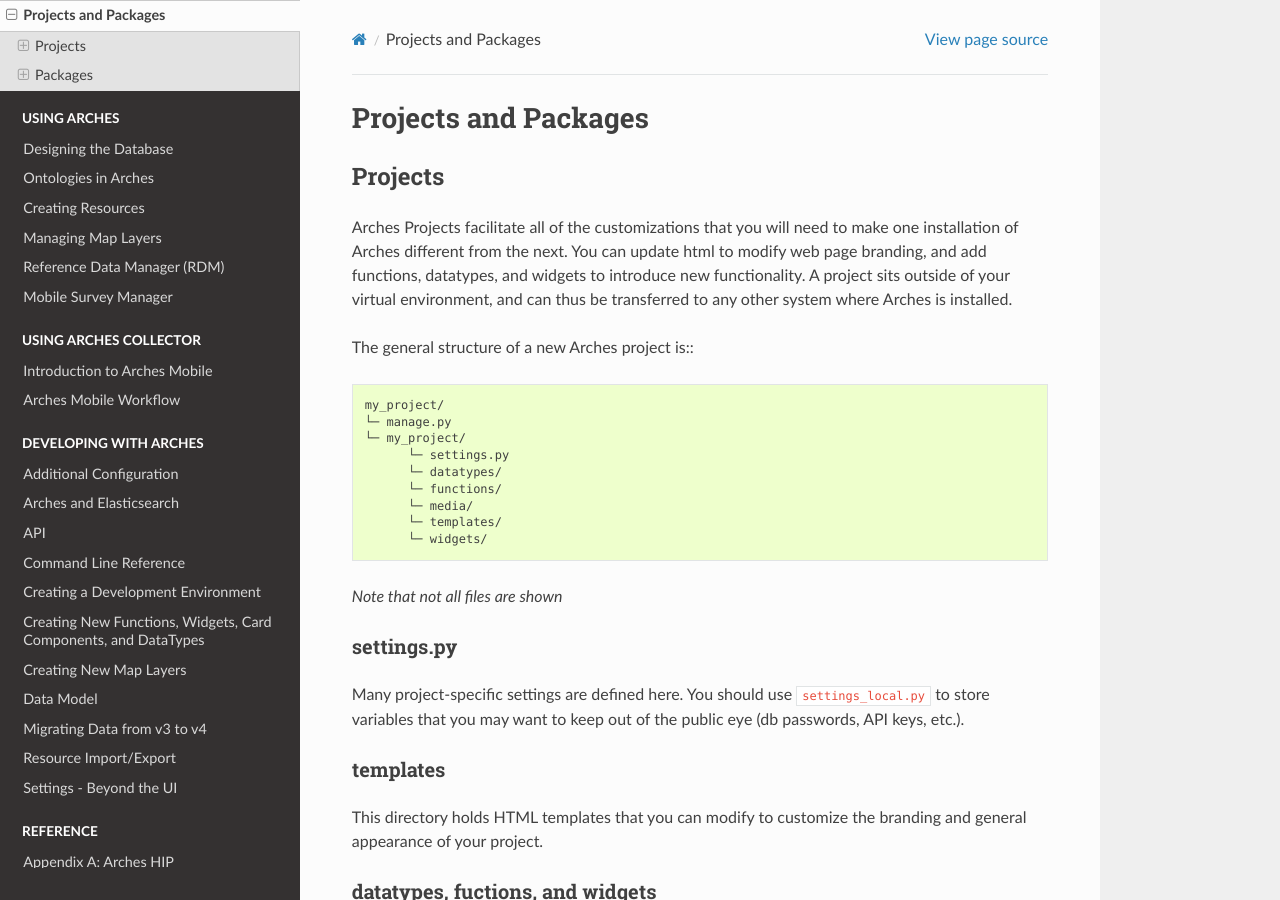
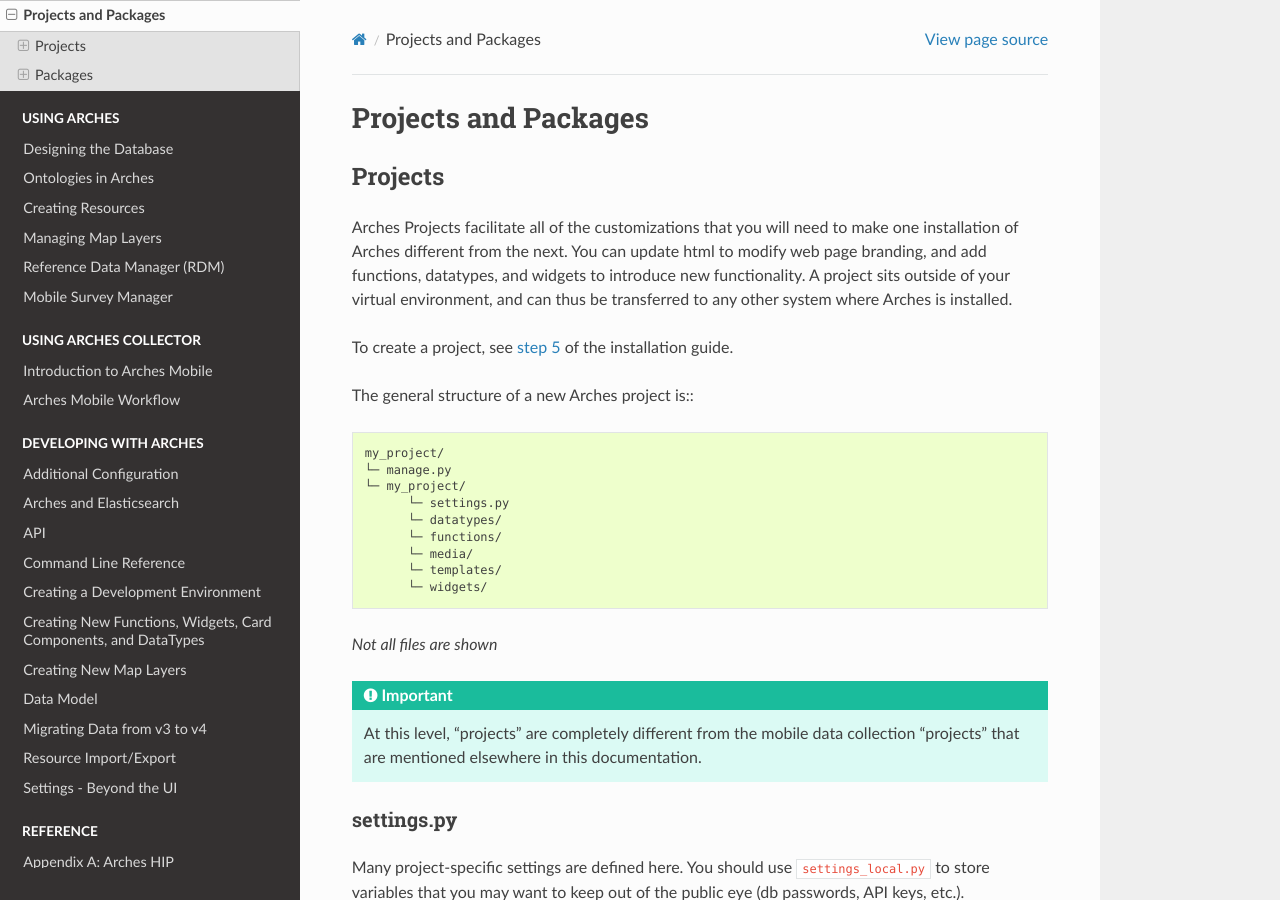
Before and after one commit to archesproject/arches-docs, a Sphinx documentation site: the page built from docs/projects-and-packages.txt, in a window 1280 px wide and 900 px high. Built offline with Sphinx 7.4.7 and the Read the Docs theme 2.0.0, drawn with Linux system fonts in a browser that asks for light colours.

Commit message:
link to create project command #63; add note about mobile projects

```diff
--- a/docs/projects-and-packages.txt
+++ b/docs/projects-and-packages.txt
@@ -6,6 +6,8 @@
 --------
 
 Arches Projects facilitate all of the customizations that you will need to make one installation of Arches different from the next. You can update html to modify web page branding, and add functions, datatypes, and widgets to introduce new functionality. A project sits outside of your virtual environment, and can thus be transferred to any other system where Arches is installed.
+
+To create a project, see :ref:`step 5 <5. Create a new Arches Project>` of the installation guide.
 
 The general structure of a new Arches project is:::
 
@@ -19,7 +21,9 @@
 	      └─ templates/
 	      └─ widgets/
 
-*Note that not all files are shown*
+*Not all files are shown*
+
+.. important:: At this level, "projects" are completely different from the mobile data collection "projects" that are mentioned elsewhere in this documentation.
 
 settings.py
 ^^^^^^^^^^^^
```
